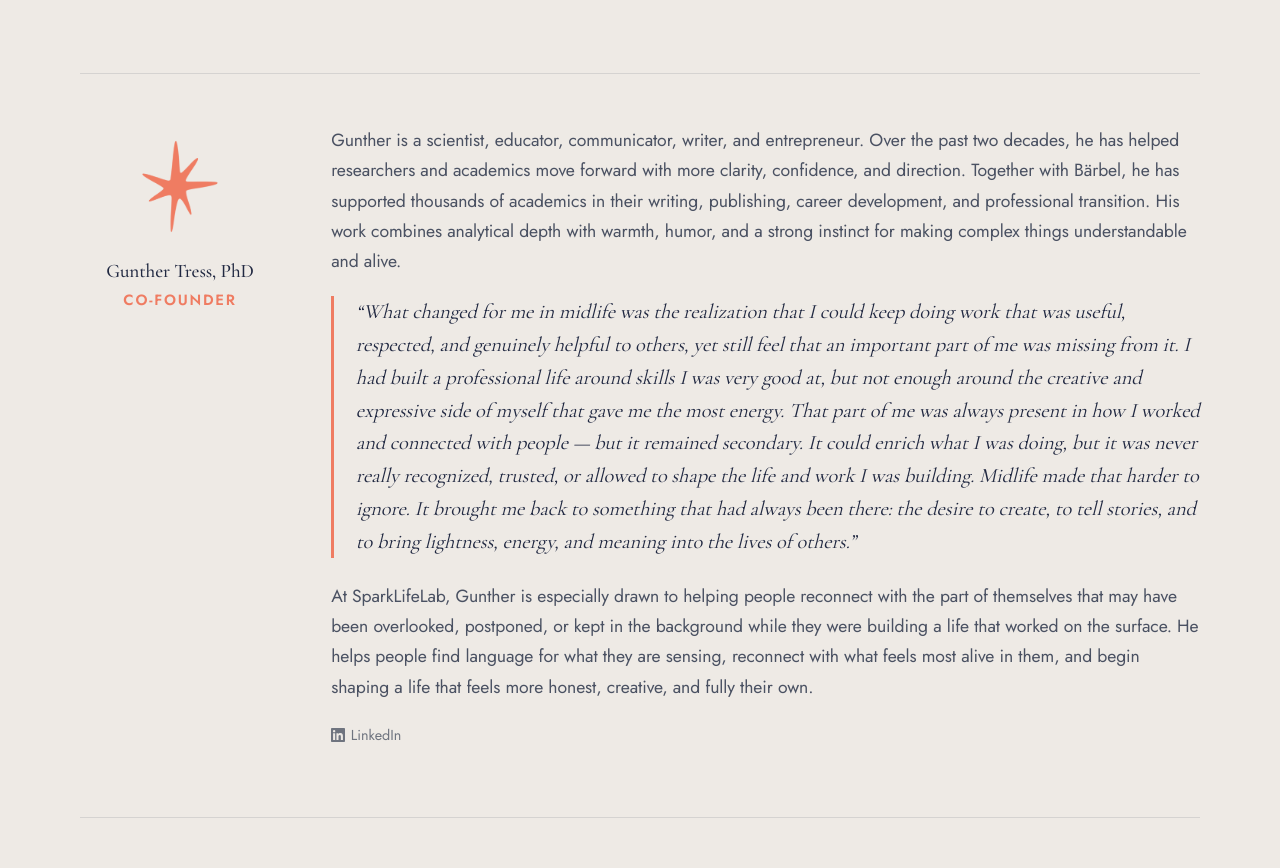
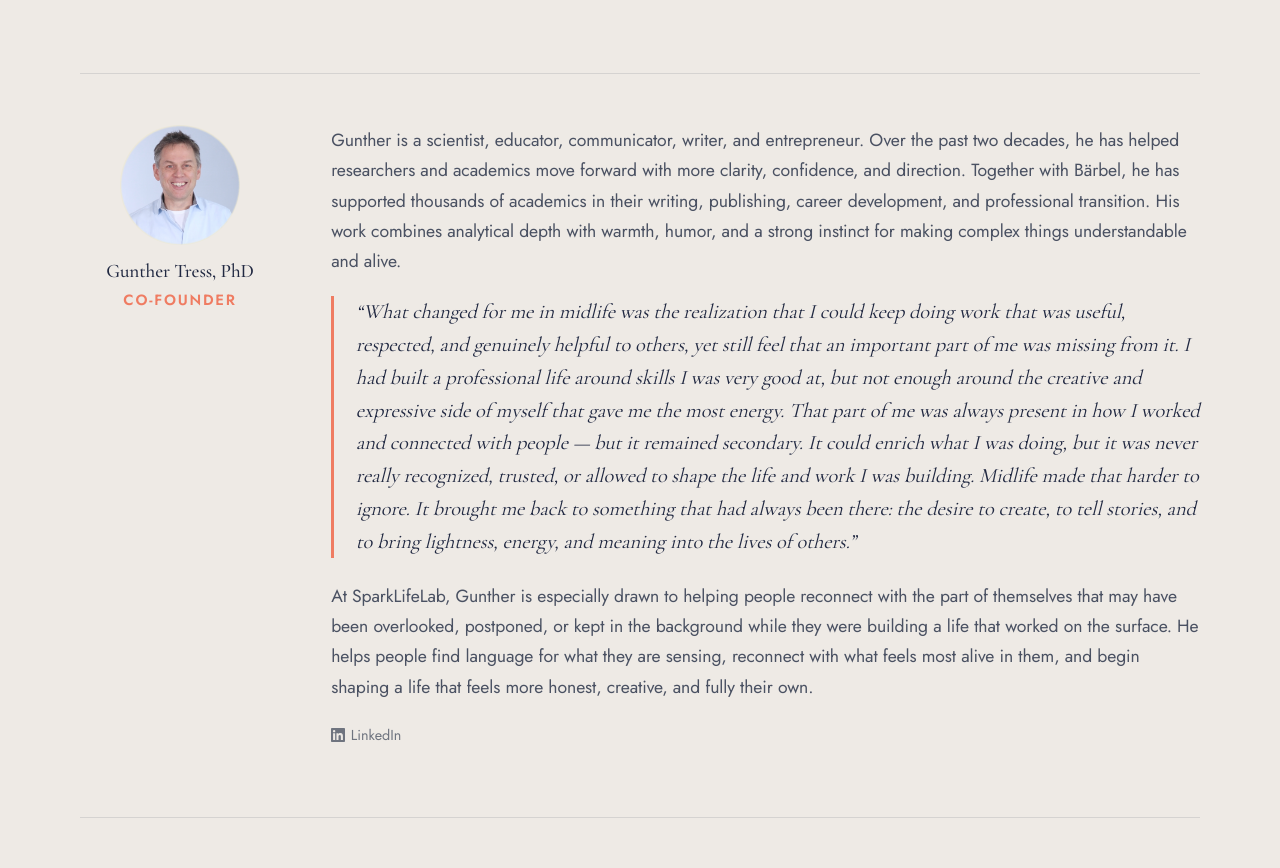
Before and after one commit to GrafBenson/Spark-Life-Lab, a Next.js app: page /about in a window 1280 px wide. Shown: the part 2865-3733 px from the top of the page. Built offline with nearby package versions, Linux system fonts and the light colour scheme.

Commit message:
Revert "test: temporarily swap Gunther profile image for deployment verification"
This reverts commit 015e1f8836b1b5fd0f5f37073c26d61f8a40a3b8.

```diff
--- a/app/about/page.tsx
+++ b/app/about/page.tsx
@@ -38,7 +38,7 @@ const founders = [
     id: "gunther",
     name: "Gunther Tress, PhD",
     role: "Co-founder",
-    photo: "/images/founder_gunther_test.png",
+    photo: "/images/founder_gunther.png",
     photoAlt: "Gunther Tress, Co-founder of SparkLifeLab",
     linkedinUrl: "https://www.linkedin.com/in/gunthertress",
     linkedinLabel: "Gunther Tress on LinkedIn (opens in new tab)",
```
Also changed, not shown: public/images/founder_gunther_test.png (deleted).
